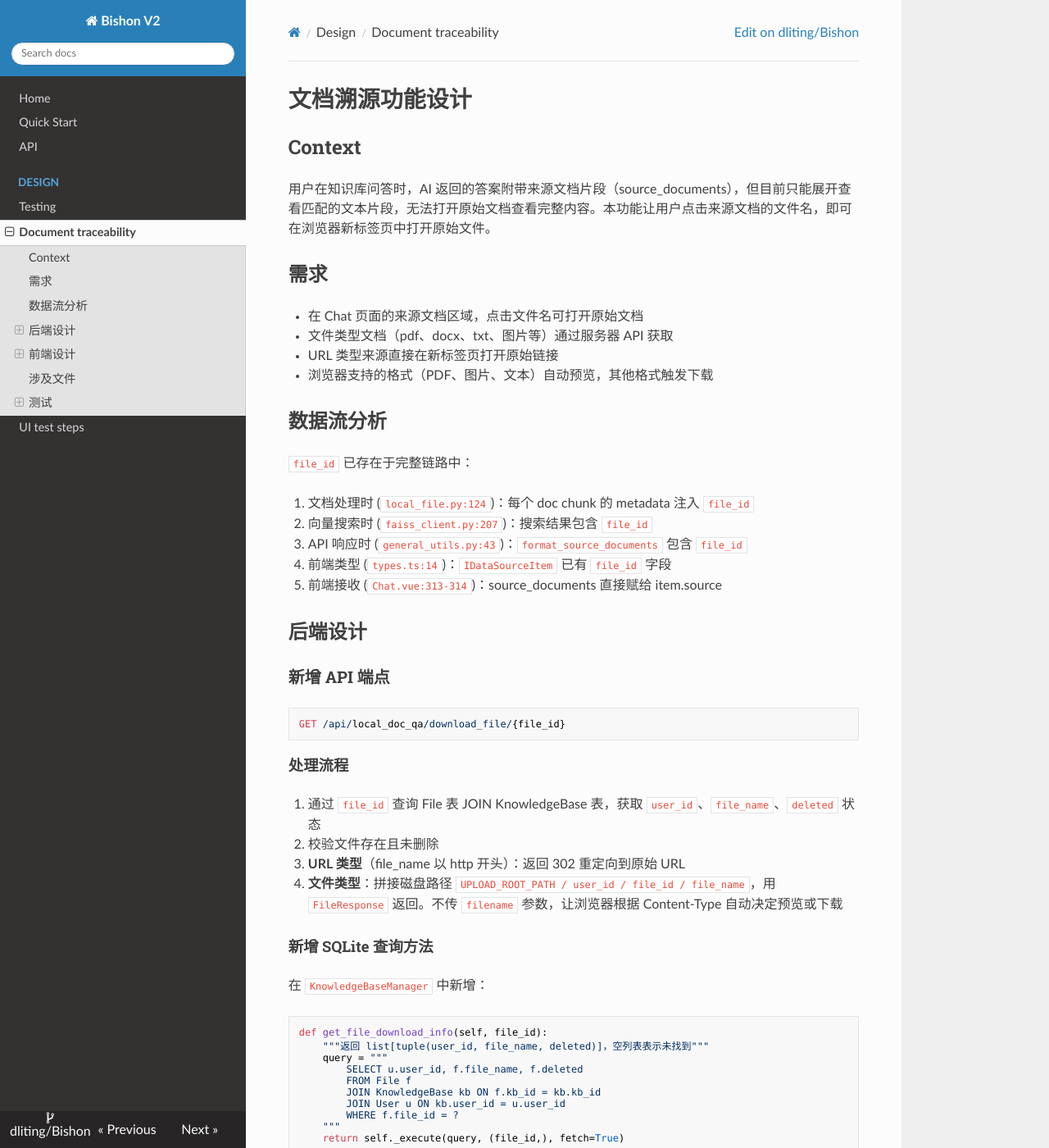
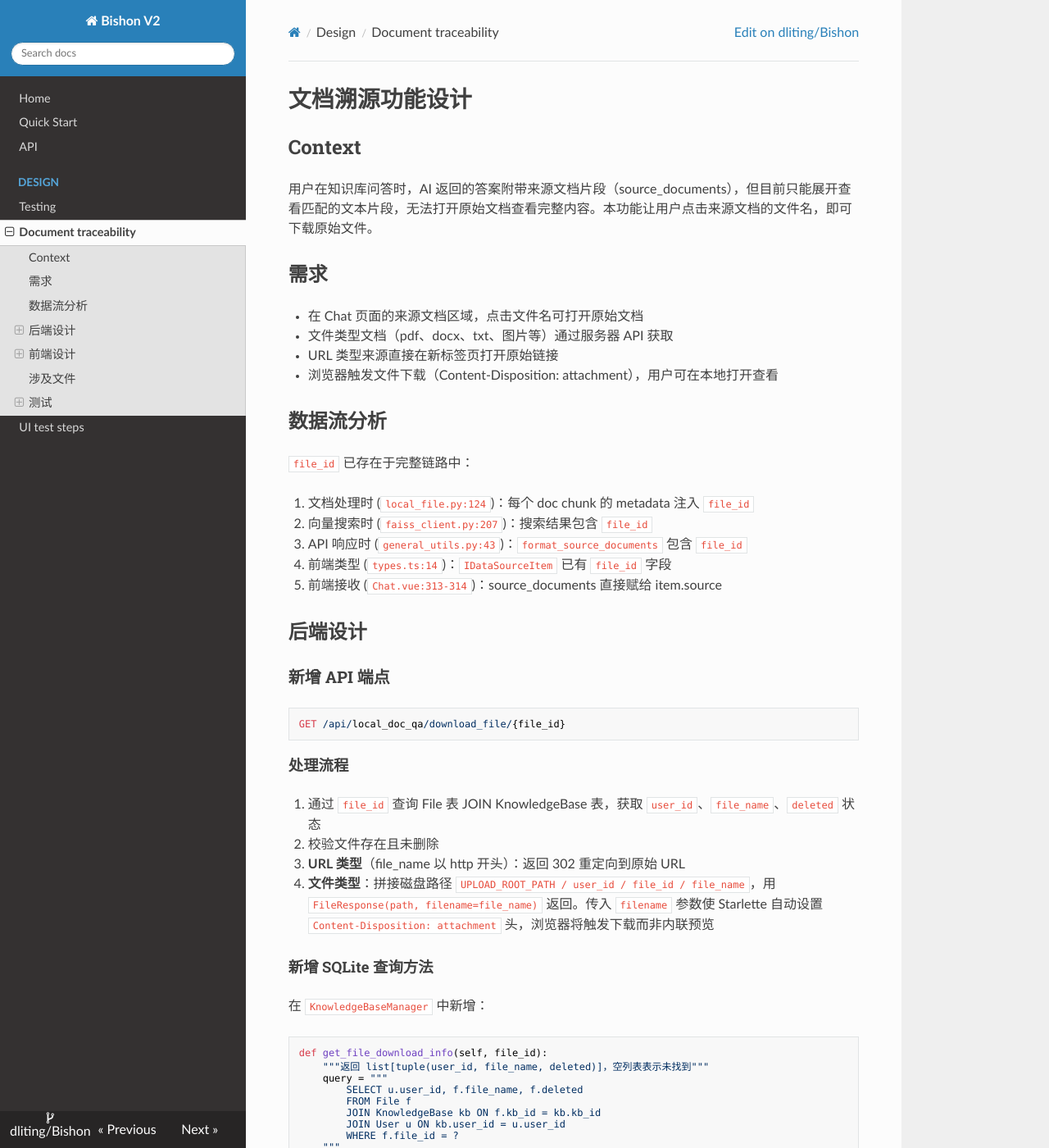
Before and after one commit to dliting/Bishon, an MkDocs documentation site: the page built from docs/design/document-traceability-design.md, in a window 1280 px wide and 1400 px high. Shown: the whole window at 82% size. Built offline with MkDocs 1.6.1, drawn with Linux system fonts in a browser that asks for light colours; nearby versions of some CDN libraries; some of the changed text lies outside the part shown.

Commit message:
fix: document download opens blank page instead of downloading
Root cause: FileResponse without filename param omitted Content-Disposition
header, so browser tried inline rendering and showed blank for non-renderable
file types (docx, pptx, xlsx, etc.).

- Backend: pass filename=file_name to FileResponse so Starlette sets
  Content-Disposition: attachment header
- Backend: add `not file_name` guard to prevent crash on None (pre-existing)
- Frontend: replace window.open with aDownLoad to avoid blank tab popup
- Tests: add Content-Disposition assertions + file_name=None edge case
- Docs: update API.md and traceability design doc

Co-Authored-By: Claude Opus 4.6 <noreply@anthropic.com>

````diff
--- a/docs/design/document-traceability-design.md
+++ b/docs/design/document-traceability-design.md
@@ -2,14 +2,14 @@
 
 ## Context
 
-用户在知识库问答时，AI 返回的答案附带来源文档片段（source_documents），但目前只能展开查看匹配的文本片段，无法打开原始文档查看完整内容。本功能让用户点击来源文档的文件名，即可在浏览器新标签页中打开原始文件。
+用户在知识库问答时，AI 返回的答案附带来源文档片段（source_documents），但目前只能展开查看匹配的文本片段，无法打开原始文档查看完整内容。本功能让用户点击来源文档的文件名，即可下载原始文件。
 
 ## 需求
 
 - 在 Chat 页面的来源文档区域，点击文件名可打开原始文档
 - 文件类型文档（pdf、docx、txt、图片等）通过服务器 API 获取
 - URL 类型来源直接在新标签页打开原始链接
-- 浏览器支持的格式（PDF、图片、文本）自动预览，其他格式触发下载
+- 浏览器触发文件下载（Content-Disposition: attachment），用户可在本地打开查看
 
 ## 数据流分析
 
@@ -34,7 +34,7 @@ GET /api/local_doc_qa/download_file/{file_id}
 1. 通过 `file_id` 查询 File 表 JOIN KnowledgeBase 表，获取 `user_id`、`file_name`、`deleted` 状态
 2. 校验文件存在且未删除
 3. **URL 类型**（file_name 以 http 开头）：返回 302 重定向到原始 URL
-4. **文件类型**：拼接磁盘路径 `UPLOAD_ROOT_PATH / user_id / file_id / file_name`，用 `FileResponse` 返回。不传 `filename` 参数，让浏览器根据 Content-Type 自动决定预览或下载
+4. **文件类型**：拼接磁盘路径 `UPLOAD_ROOT_PATH / user_id / file_id / file_name`，用 `FileResponse(path, filename=file_name)` 返回。传入 `filename` 参数使 Starlette 自动设置 `Content-Disposition: attachment` 头，浏览器将触发下载而非内联预览
 
 #### 新增 SQLite 查询方法
 
@@ -67,6 +67,7 @@ file_path = os.path.join(UPLOAD_ROOT_PATH, user_id, file_id, file_name)
 |------|------------|------|
 | file_id 不存在 | 404 | `{"code": 2004, "msg": "file not found"}` |
 | 文件已删除 | 404 | `{"code": 2004, "msg": "file deleted"}` |
+| file_name 为空或 None | 404 | `{"code": 2004, "msg": "invalid file name"}` |
 | 磁盘文件丢失 | 404 | `{"code": 2004, "msg": "file not found on disk"}` |
 | URL 类型文件 | 302 | 重定向到原始 URL |
 
@@ -93,12 +94,13 @@ file_path = os.path.join(UPLOAD_ROOT_PATH, user_id, file_id, file_name)
 
 ```typescript
 // apiBase 已在 Chat.vue 中 import，值为 VITE_APP_API_HOST + VITE_APP_API_PREFIX
+// aDownLoad 使用 <a download> 触发下载，不会打开空白标签页
 const openSourceFile = (sourceItem: IDataSourceItem) => {
   if (!sourceItem.file_name) return;
   if (sourceItem.file_name.startsWith('http')) {
     window.open(sourceItem.file_name, '_blank');
   } else if (sourceItem.file_id) {
-    window.open(`${apiBase}/local_doc_qa/download_file/${sourceItem.file_id}`, '_blank');
+    aDownLoad(`${apiBase}/local_doc_qa/download_file/${sourceItem.file_id}`, sourceItem.file_name);
   }
 };
 ```
@@ -125,7 +127,7 @@ const openSourceFile = (sourceItem: IDataSourceItem) => {
 
 ### 前端测试
 
-- **Playwright E2E**: 问答后在来源文档区域点击文件名，验证新标签页打开
+- **Playwright E2E**: 问答后在来源文档区域点击文件名，验证触发文件下载
 
 ### 边界情况
 
--- a/front_end/src/components/Chat.vue
+++ b/front_end/src/components/Chat.vue
@@ -156,6 +156,7 @@ import DefaultModal from './DefaultModal.vue';
 import html2canvas from 'html2canvas';
 import { userId } from '@/services/urlConfig';
 import { getLanguage } from '@/language/index';
+import { aDownLoad } from '@/utils/utils';
 
 const common = getLanguage().common;
 
@@ -418,7 +419,7 @@ const openSourceFile = (sourceItem: IDataSourceItem) => {
   if (sourceItem.file_name.startsWith('http')) {
     window.open(sourceItem.file_name, '_blank');
   } else if (sourceItem.file_id) {
-    window.open(`${apiBase}/local_doc_qa/download_file/${sourceItem.file_id}`, '_blank');
+    aDownLoad(`${apiBase}/local_doc_qa/download_file/${sourceItem.file_id}`, sourceItem.file_name);
   }
 };
 
````
Also changed, not shown: docs/API.md (+3 -3 lines), 3 other files.
